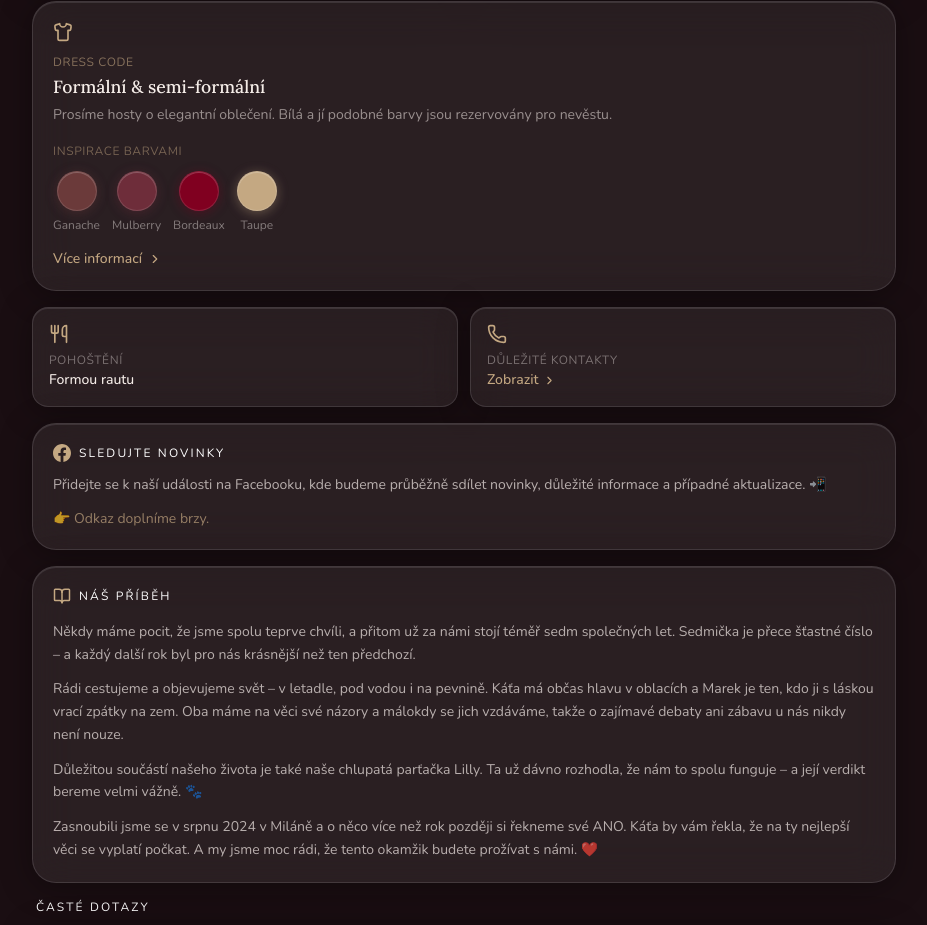
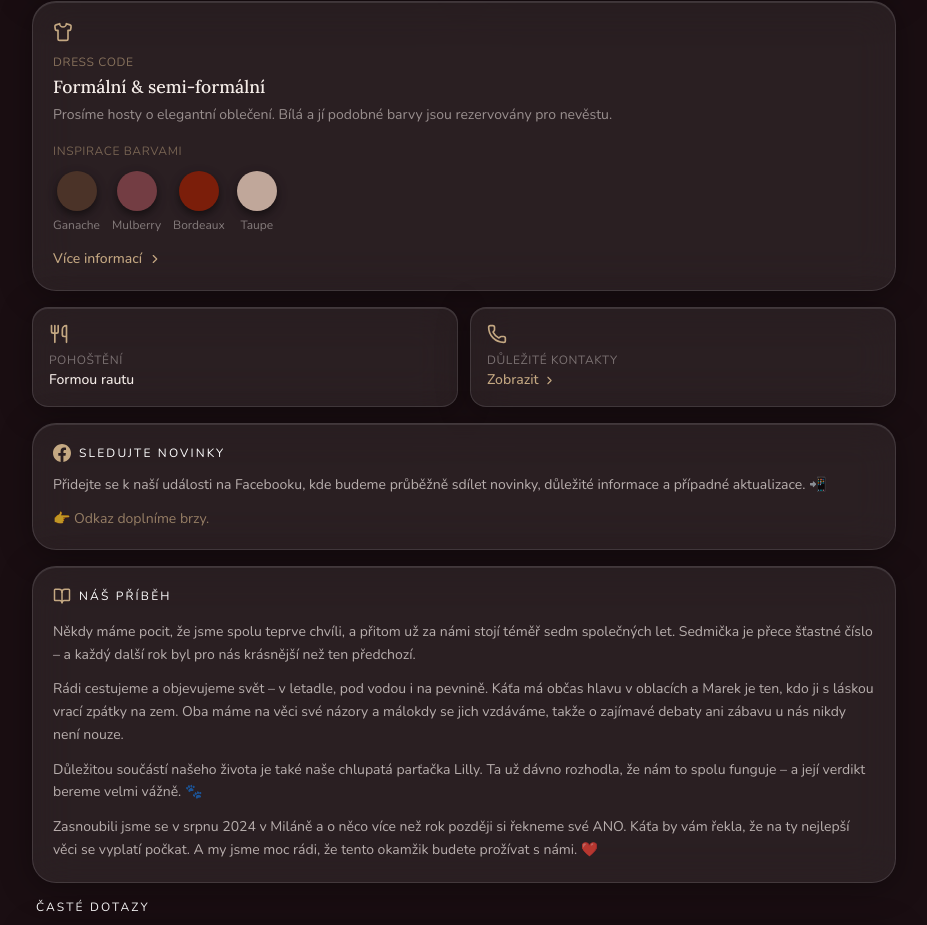
Before and after one commit to mcnonman-max/marekakataseberou, a React (Vite) app: page / in a window 1280 px wide. Shown: the part 1126-2051 px from the top of the page, without its empty margins (176-1103 px from the left). Built offline with nearby package versions, Linux system fonts and the light colour scheme.

Commit message:
Add files via upload

```diff
--- a/src/app/App.tsx
+++ b/src/app/App.tsx
@@ -3,11 +3,16 @@ import logoKM from "../imports/logo_km-1.png";
 import headerPhoto from "../imports/Sni_mek_obrazovky_2026-06-15_v_15.09.03.png";
 import barnNightPhoto from "../imports/Sni_mek_obrazovky_2026-06-15_v_12.08.39.png";
 import couplePhoto from "../imports/IMG_0234_1.png";
+import ringsIcon from "../imports/rings.svg";
 import { MapPin, Clock, Calendar, ChevronRight, Heart, Utensils, Music, Phone, ChevronDown, ArrowLeft, Shirt, Users, BookOpen } from "lucide-react";
+
+const RingIcon = ({ size = 13 }: { size?: number; color?: string }) => (
+  <img src={ringsIcon} width={size} height={size} alt="" />
+);
 
 const schedule = [
   { time: "12:00", event: "Příjezd hostů", icon: Users },
-  { time: "13:00", event: "Obřad", icon: Heart },
+  { time: "13:00", event: "Obřad", icon: RingIcon },
   { time: "14:50", event: "Slavnostní oběd", icon: Utensils },
   { time: "16:00", event: "Krájení dortu", icon: Utensils },
   { time: "16:30", event: "Grilovačka", icon: Utensils },
@@ -170,6 +175,7 @@ export default function App() {
   }, []);
 
   const [activeTab, setActiveTab] = useState<Tab>("prehled");
+  const [expandedColor, setExpandedColor] = useState<string | null>(null);
   const [openFaq, setOpenFaq] = useState<number | null>(null);
   const [showContacts, setShowContacts] = useState(false);
 
@@ -467,15 +473,25 @@ export default function App() {
                 Prosíme hosty o elegantní oblečení. Bílá a jí podobné barvy jsou rezervovány pro nevěstu.
               </p>
               <p className="text-xs uppercase tracking-wider mb-3" style={{ color: "rgba(196,168,130,0.5)" }}>Inspirace barvami</p>
-              <div className="flex items-center gap-3 flex-wrap">
+              <div className="flex items-end gap-3 flex-nowrap">
                 {[
-                  { hex: "#6B3A3A", name: "Ganache" },
-                  { hex: "#6E2D3A", name: "Mulberry" },
-                  { hex: "#800020", name: "Bordeaux" },
-                  { hex: "#C4A882", name: "Taupe" },
+                  { hex: "#4B3328", name: "Ganache" },
+                  { hex: "#733D43", name: "Mulberry" },
+                  { hex: "#7B1E0A", name: "Bordeaux" },
+                  { hex: "#C0A79A", name: "Taupe" },
                 ].map((c) => (
-                  <div key={c.hex} className="flex flex-col items-center gap-1.5">
-                    <div className="w-10 h-10 rounded-full" style={{ backgroundColor: c.hex, boxShadow: `0 2px 12px ${c.hex}66, inset 0 1px 0 rgba(255,255,255,0.2)`, border: "1px solid rgba(255,255,255,0.12)" }} />
+                  <div key={c.hex} className="flex flex-col items-center gap-1.5" style={{ position: "relative", zIndex: expandedColor === c.hex ? 10 : 1 }}>
+                    <div
+                      onClick={() => setExpandedColor(expandedColor === c.hex ? null : c.hex)}
+                      className="rounded-full cursor-pointer"
+                      style={{
+                        backgroundColor: c.hex,
+                        boxShadow: "0 4px 10px rgba(0,0,0,0.5)",
+                        width: expandedColor === c.hex ? "120px" : "40px",
+                        height: expandedColor === c.hex ? "120px" : "40px",
+                        transition: "width 0.3s ease, height 0.3s ease",
+                      }}
+                    />
                     <span className="text-xs" style={{ color: "rgba(245,237,232,0.45)" }}>{c.name}</span>
                   </div>
                 ))}
@@ -578,8 +594,14 @@ export default function App() {
               <div className="space-y-2">
                 {schedule.map((item, i) => {
                   const Icon = item.icon;
+                  const obradIdx = schedule.findIndex(s => s.event === "Obřad");
+                  const blurred = i > obradIdx;
                   return (
-                    <div key={i} className="flex items-center gap-3 py-1">
+                    <div key={i}>
+                      {i === obradIdx + 1 && (
+                        <p className="text-base mb-3 mt-1 px-1 font-medium" style={{ color: "#ffffff", fontStyle: "italic" }}>Brzy bude doplněno</p>
+                      )}
+                      <div className="flex items-center gap-3 py-1" style={blurred ? { filter: "blur(4px)", userSelect: "none", pointerEvents: "none" } : {}}>
                         <div className="w-12 flex-shrink-0 text-right">
                           <span className="text-xs font-medium tabular-nums" style={{ color: "#ffffff" }}>{item.time}</span>
                         </div>
@@ -588,6 +610,7 @@ export default function App() {
                         </div>
                         <div className="flex-1 rounded-xl px-4 py-3" style={glass}>
                           <p className="text-sm font-medium" style={{ color: "#f5ede8" }}>{item.event}</p>
+                        </div>
                       </div>
                     </div>
                   );
```
Also changed, not shown: src/imports/rings.svg (added). Lines whose indentation alone changed are shown as unchanged.
